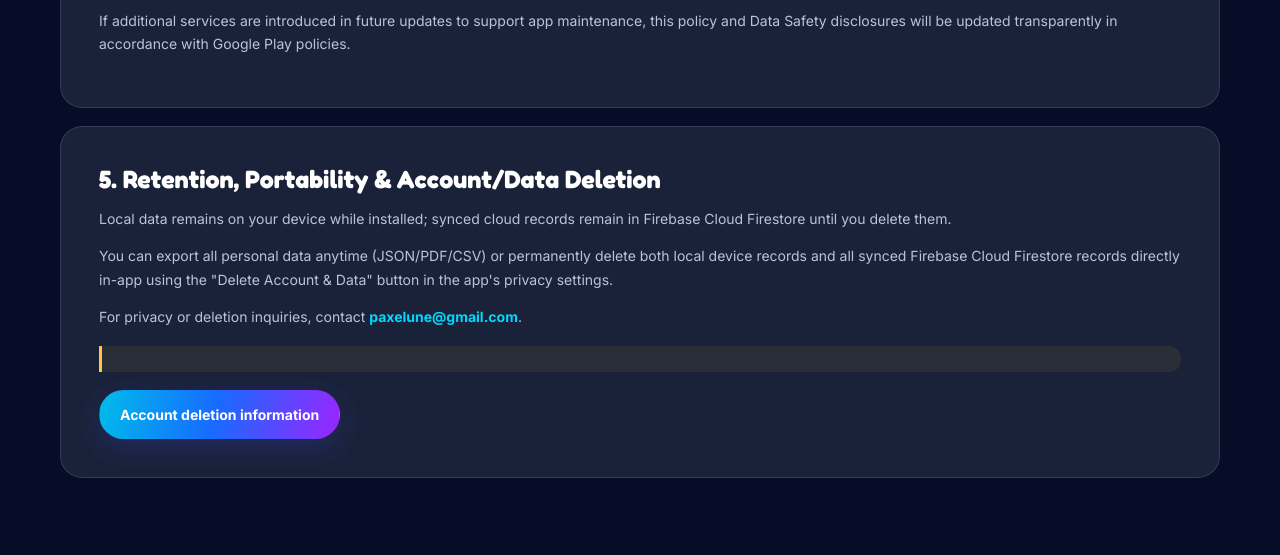
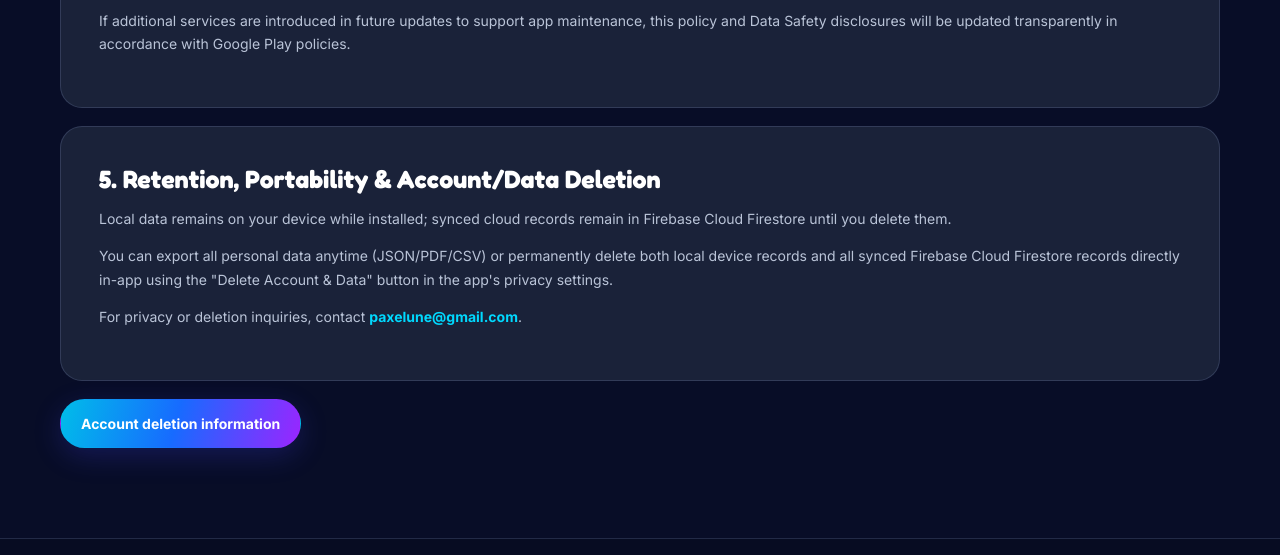
Before and after one commit to paxelune/paxelune-website, a plain HTML site: page privacy-policy.html in a window 1280 px wide. Shown: the part 1620-2175 px from the top of the page. Drawn offline with Linux system fonts and the light colour scheme.

Commit message:
privacy-policy.html

```diff
--- a/privacy-policy.html
+++ b/privacy-policy.html
@@ -17,7 +17,7 @@
 <div class="content-card"><h2>2. Internal Storage, Firebase Cloud Firestore &amp; Security</h2><p>By default, all data is stored offline-first in the app's private Internal Storage (isolated Room database &amp; DataStore with allowBackup=false).</p><p>When you sign in with Google, data synchronizes over encrypted HTTPS/TLS to Google Firebase Cloud Firestore protected by strict owner-only Firestore Security Rules (only your authenticated UID can read, write, or delete your documents).</p></div>
 <div class="content-card"><h2>3. Device Permissions (Google Play Least-Privilege)</h2><h3>Camera (CAMERA)</h3><p>Optional, requested in-context only when you choose Camera to attach a photo to a task or note.</p><h3>Photo Selection</h3><p>Uses the zero-permission Android Photo Picker without broad storage permissions (never requests READ_MEDIA_IMAGES, READ_MEDIA_VIDEO, or READ_EXTERNAL_STORAGE).</p><h3>Notifications, Vibration &amp; Boot</h3><p>POST_NOTIFICATIONS, VIBRATE, RECEIVE_BOOT_COMPLETED: optional, used strictly to deliver and restore your scheduled reminders.</p><h3>Network</h3><p>INTERNET and ACCESS_NETWORK_STATE are used for optional Google Sign-In and Firebase Cloud Firestore sync.</p><h3>Not Accessed</h3><p>PAXELUNE LIFE does not access GPS location, Health Connect, contacts, SMS, call logs, or background microphone.</p></div>
 <div class="content-card"><h2>4. Third-Party Services &amp; Data Protection</h2><p>PAXELUNE LIFE uses Google Firebase (Firebase Authentication &amp; Cloud Firestore) as user-authorized authentication and cloud backup infrastructure. We never sell or rent your personal records to any third party.</p><p>If additional services are introduced in future updates to support app maintenance, this policy and Data Safety disclosures will be updated transparently in accordance with Google Play policies.</p></div>
-<div class="content-card"><h2>5. Retention, Portability &amp; Account/Data Deletion</h2><p>Local data remains on your device while installed; synced cloud records remain in Firebase Cloud Firestore until you delete them.</p><p>You can export all personal data anytime (JSON/PDF/CSV) or permanently delete both local device records and all synced Firebase Cloud Firestore records directly in-app using the "Delete Account &amp; Data" button in the app's privacy settings.</p><p>For privacy or deletion inquiries, contact <a class="email-link" href="mailto:paxelune@gmail.com">paxelune@gmail.com</a>.</p><div class="notice"></div><a class="btn btn-primary" href="delete-account.html">Account deletion information</a></div>
+<div class="content-card"><h2>5. Retention, Portability &amp; Account/Data Deletion</h2><p>Local data remains on your device while installed; synced cloud records remain in Firebase Cloud Firestore until you delete them.</p><p>You can export all personal data anytime (JSON/PDF/CSV) or permanently delete both local device records and all synced Firebase Cloud Firestore records directly in-app using the "Delete Account &amp; Data" button in the app's privacy settings.</p><p>For privacy or deletion inquiries, contact <a class="email-link" href="mailto:paxelune@gmail.com">paxelune@gmail.com</a>.</div><a class="btn btn-primary" href="delete-account.html">Account deletion information</a></div>
 </div></section></main>
 
 <footer class="footer"><div class="container"><div class="footer-top">
```
